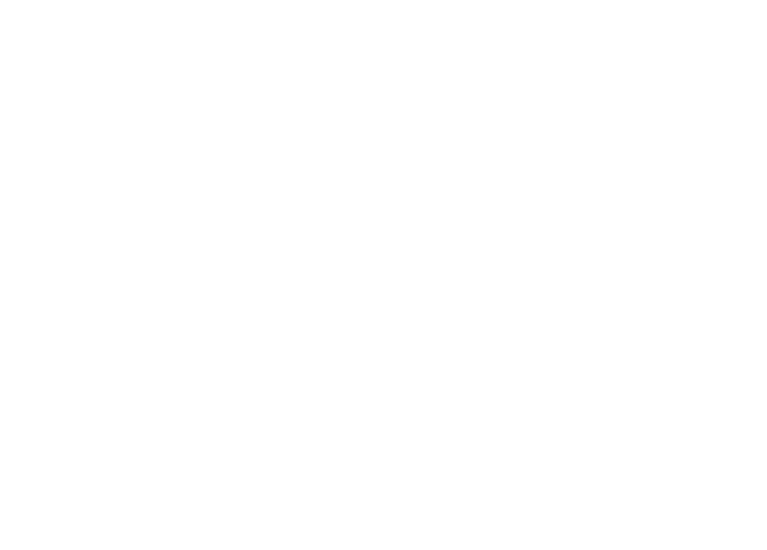
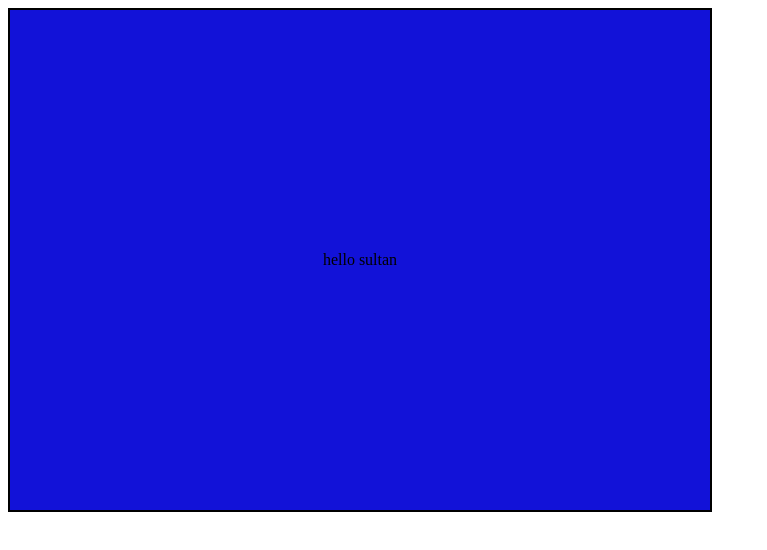
Before and after one commit to sultanzoldosbekov99-afk/new-project, a plain HTML site: page index.html in a window 1280 px wide. Shown: the whole page, without its empty margins (0-767 px from the left). Drawn offline with Linux system fonts and the light colour scheme.

Commit message:
added box

```diff
--- a/index.html
+++ b/index.html
@@ -8,6 +8,10 @@
 </head>
 <body>
 
+    <div class="box">
+
+    </div>
+
     <script src="index.js"></script>
 </body>
 </html>
--- a/index.js
+++ b/index.js
@@ -0,0 +1,3 @@
+const box = document.querySelector('.box');
+
+box.innerHTML = "hello sultan"
--- a/style.css
+++ b/style.css
@@ -0,0 +1,10 @@
+.box {
+  width: 700px;
+    height: 500px;
+    border: 2px solid black;
+    background-color: rgb(18, 18, 216);
+    display: flex;
+    justify-content: center;
+    align-items: center;
+
+}
```
